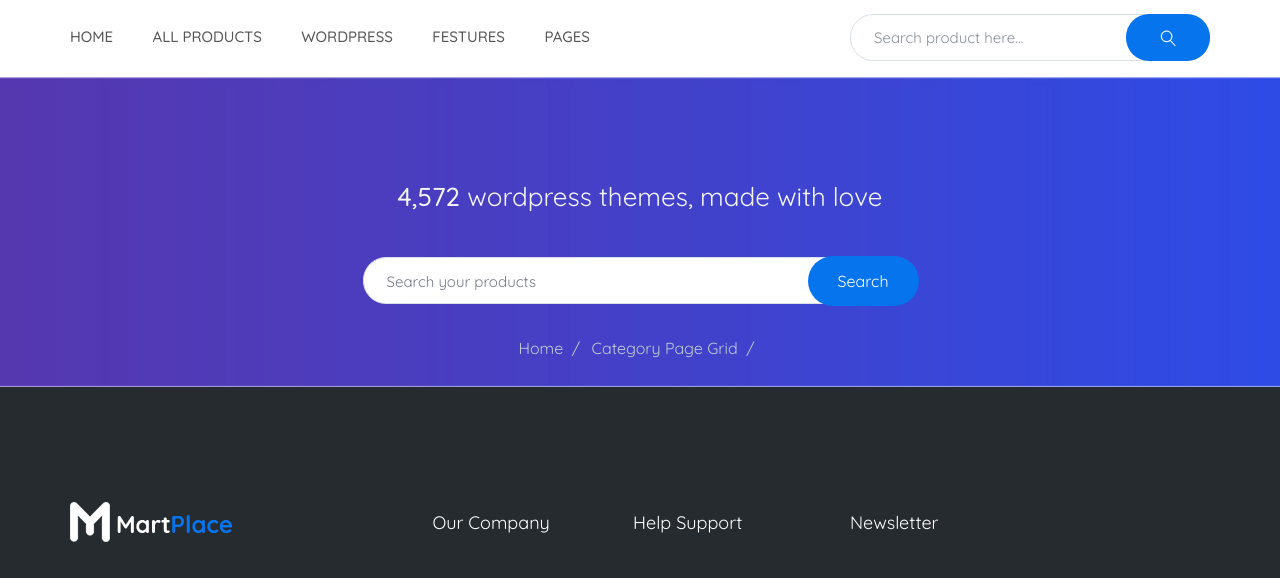
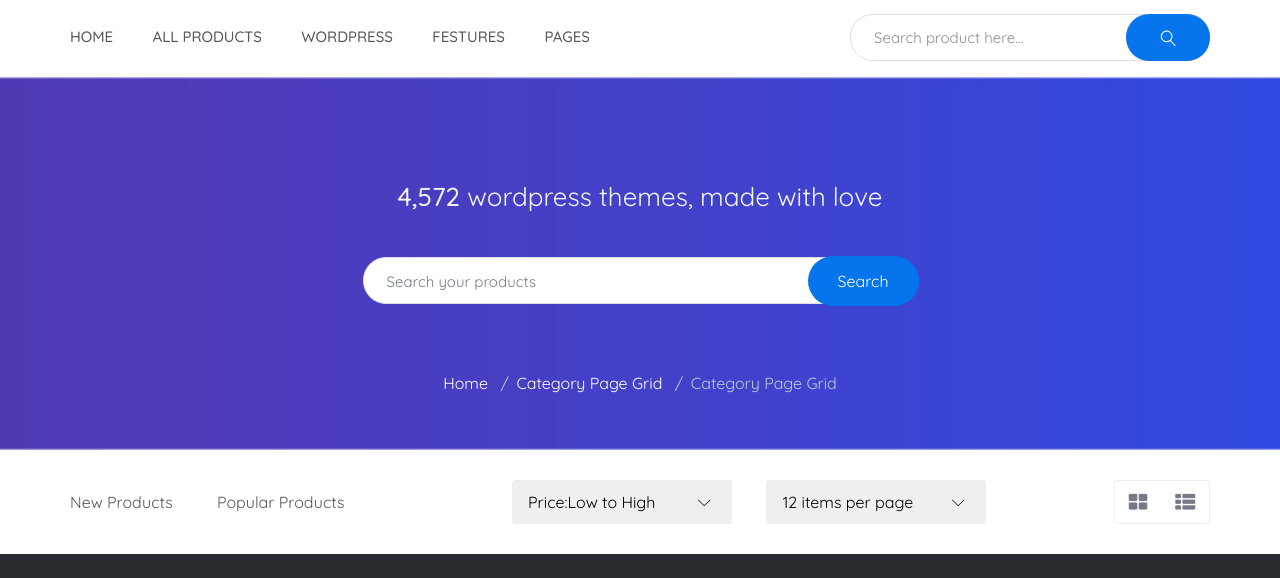
Before and after one commit to MaksYig/martplace, a website: page app/new__item.html in a window 1280 px wide. Shown: the part 103-681 px from the top of the page. Drawn offline with nearby package versions, Linux system fonts and the light colour scheme.

Commit message:
added top filter section in new__item.html

```diff
--- a/app/new__item.html
+++ b/app/new__item.html
@@ -18,7 +18,7 @@
     <link rel="stylesheet" href="css/style.min.css" />
   </head>
   <body class="site">
-    <main class="site-content">
+    <main class="site-content page__content">
       <header class="header">
         <div class="header__top">
           <div class="container">
@@ -92,12 +92,43 @@
             <input class="header__main-search-input" type="text" placeholder="Search your products">
             <button class="header__main-search-btn" type="submit">Search</button>
           </div>
-          <ul class="header__main-search-submenu">
+          <div class="breadcrumbs__inner">
+          <ul class="breadcrumbs__list">
             <li><a href="#">Home</a></li>
             <li><a href="#">Category Page Grid</a></li>
+            <li><span>Category Page Grid</span></li>
           </ul>
         </div>
+        </div>
       </div>
+      <section class="top__filter">
+
+            <div class="container">
+              <div class="top__filter-inner">
+            <div class="top__filter-title">
+              <a href="#">New Products</a>
+              <a href="#">Popular Products</a>
+            </div>
+            <div class="top__filer-selects">
+                <select class="top__filter-select-price">
+                  <option value="#" >Price:Low to High</option>
+                  <option value="#" >Price:High to Low</option>
+                  <option value="#" >Free</option>
+                </select>
+                <select class="top__filter-select-item" >
+                  <option value="#">12 items per page</option>
+                  <option value="#">20 items per page</option>
+                  <option value="#">40 items per page</option>
+                </select>
+            </div>
+            <div class="top__filter-product">
+              <button class="icon-th-large"></button>
+              <button class="icon-th-list"></button>
+            </div>
+          </div>
+        </div>
+      </section>
+
 
 
 
--- a/app/scss/_fonts.scss
+++ b/app/scss/_fonts.scss
@@ -1,10 +1,10 @@
 @font-face {
   font-family: "icomoon";
-  src: url("../fonts/icomoon.eot?6g5e9e");
-  src: url("../fonts/icomoon.eot?6g5e9e#iefix") format("embedded-opentype"),
-    url("../fonts/icomoon.ttf?6g5e9e") format("truetype"),
-    url("../fonts/icomoon.woff?6g5e9e") format("woff"),
-    url("../fonts/icomoon.svg?6g5e9e#icomoon") format("svg");
+  src: url("../fonts/icomoon.eot?j69wmy");
+  src: url("../fonts/icomoon.eot?j69wmy#iefix") format("embedded-opentype"),
+    url("../fonts/icomoon.ttf?j69wmy") format("truetype"),
+    url("../fonts/icomoon.woff?j69wmy") format("woff"),
+    url("../fonts/icomoon.svg?j69wmy#icomoon") format("svg");
   font-weight: normal;
   font-style: normal;
   font-display: block;
@@ -26,6 +26,12 @@
   -moz-osx-font-smoothing: grayscale;
 }
 
+.icon-th-large:before {
+  content: "\f009";
+}
+.icon-th-list:before {
+  content: "\f00b";
+}
 .icon-twitter:before {
   content: "\f099";
 }
--- a/app/scss/_global.scss
+++ b/app/scss/_global.scss
@@ -139,29 +139,117 @@ body {
   outline: none;
   text-align: center;
 }
-
-.header__main-search-submenu {
+.breadcrumbs__inner {
+  padding: 35px 0 28px;
+}
+.breadcrumbs__list {
   li {
     display: inline-block;
     position: relative;
-    padding-right: 17px;
-    margin-right: 7px;
-    &::before {
-      content: "/";
-      position: absolute;
-      top: 0;
-      right: 0;
-      color: #bfcad7;
+    & + li {
+      padding-left: 24px;
+      &::before {
+        content: "/";
+        position: absolute;
+        left: 8px;
+        color: #bfcad7;
+      }
     }
     a {
-      color: #bfcad7;
-      &:focus {
-        color: #fff;
+      color: #fff;
+    }
+    &:last-child {
+      a,
+      span {
+        color: #bfcad7;
       }
     }
   }
 }
 // End Header search section
+// Start top filter section
+.top__filter {
+  &-inner {
+    display: flex;
+    padding: 30px 0;
+    align-items: center;
+    justify-content: space-between;
+  }
+  &-title {
+    a {
+      font-size: 16px;
+      line-height: 32px;
+      color: $grey;
+      margin-right: 40px;
+      &:hover,
+      &:focus {
+        color: $blue;
+      }
+    }
+  }
+  &-selects {
+    display: flex;
+    margin-right: 30px;
+  }
+  &-select-price {
+    width: 220px;
+    height: 44px;
+    appearance: none;
+    position: relative;
+    background-image: url(../img/icons/down.svg);
+    background-repeat: no-repeat;
+    background-position: right 20px top 50%;
+    background-size: 13px;
+    padding-left: 15px;
+    border: 1px solid rgb(236, 239, 242);
+    outline: none;
+    margin-right: 30px;
+    border-radius: 3px;
+
+  }
+  &-select-item{
+    width: 220px;
+    height: 44px;
+    appearance: none;
+    position: relative;
+    background-image: url(../img/icons/down.svg);
+    background-repeat: no-repeat;
+    background-position: right 20px top 50%;
+    background-size: 13px;
+    padding-left: 15px;
+    border: 1px solid rgb(236, 239, 242);
+    outline: none;
+    border-radius: 3px;
+  }
+  &-product {
+    width: 96px;
+    height: 44px;
+    border: 1px solid rgb(236, 239, 242);
+    display: flex;
+    justify-content: space-around;
+    border-radius: 3px;
+    .icon-th-large {
+      font-size: 20px;
+      background:#fff;
+      border: none;
+      cursor: pointer;
+      color: #747b86;
+      outline: none;
+
+    }
+    .icon-th-list {
+      font-size: 20px;
+      background:#fff;
+      border: none;
+      cursor: pointer;
+      color: #747b86;
+      outline: none;
+    }
+  }
+}
+
+
+// End top filter section
 // Alarm notification-header menu
 .wrapper {
   position: relative;
@@ -352,14 +440,13 @@ body {
     // width: 360px;
     // height: 230px;
 
-
     img {
       width: 360px;
       height: 230px;
       display: block;
     }
     &:hover {
-      img{
+      img {
         opacity: 0;
       }
       .product__btn {
@@ -367,7 +454,6 @@ body {
       }
     }
   }
-
 
   &__btn {
     opacity: 0;
```
Also changed, not shown: app/css/style.min.css, app/fonts/icomoon.ttf, app/fonts/icomoon.woff, 2 other files.
